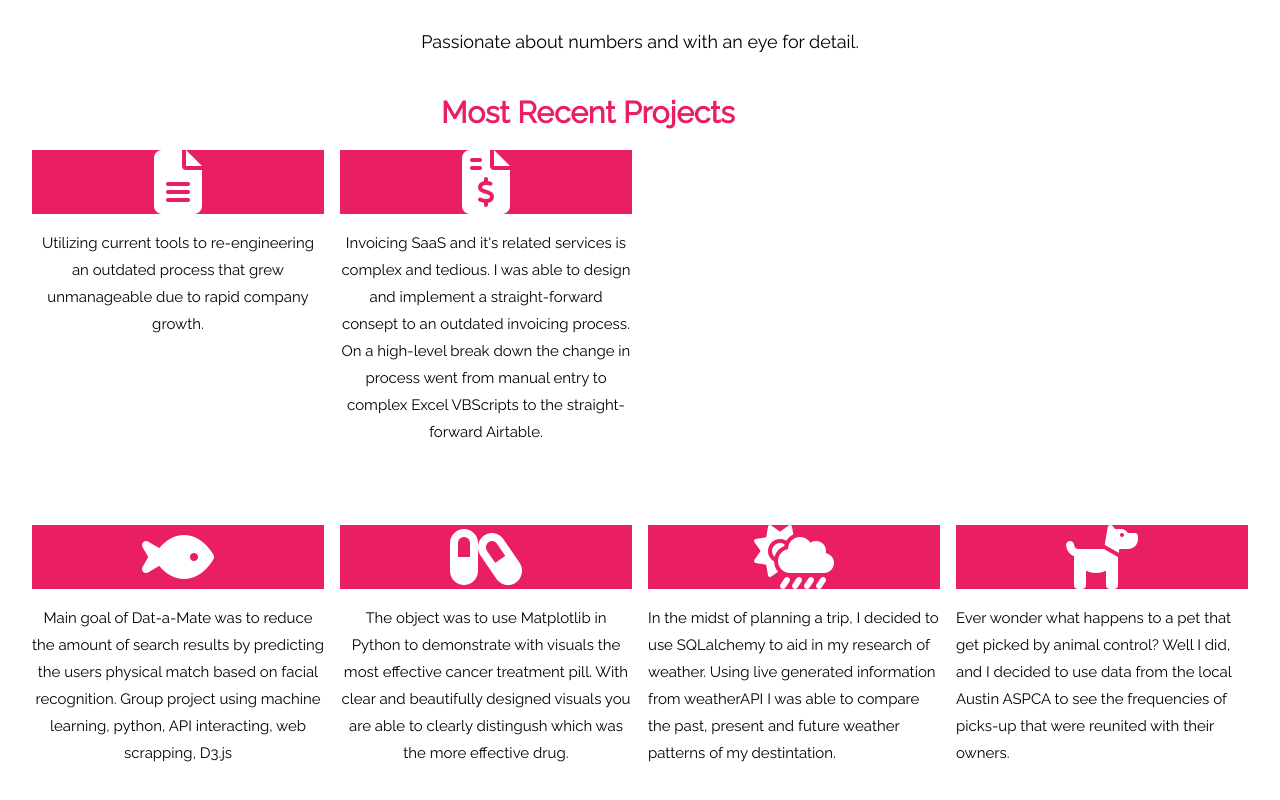
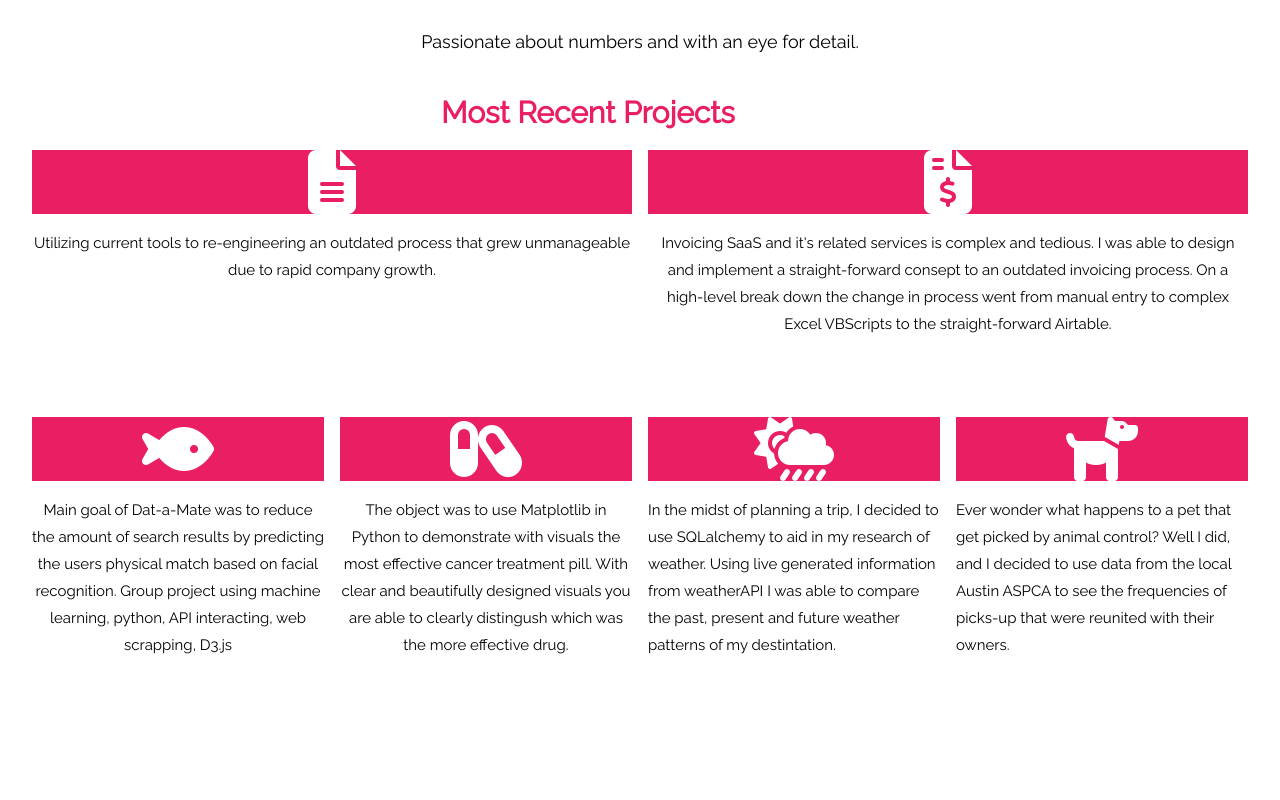
Before and after one commit to Serruhb/Serruhb.github.io, a plain HTML site: page index.html in a window 1280 px wide. Shown: the part 1620-2420 px from the top of the page. Drawn offline with nearby package versions, Linux system fonts and the light colour scheme.

Commit message:
Update index.html

```diff
--- a/index.html
+++ b/index.html
@@ -132,11 +132,11 @@
                 <h2 class="large w3-center w3-text-pink">Most Recent Projects</h2>
             </div>
             <div class="w3-row-padding" style="margin-top:64px">
-                <div class="w3-col l3 m6">
+                <div class="w3-container w3-half">
                  <a href="https://github.com/Serruhb/RequestForm" target="_blank"><i class="fas fa-file-alt w3-pink w3-jumbo w3-hover-opacity w3-center" style = width:100%></i></a>
                 <p class="w3-center">Utilizing current tools to re-engineering an outdated process that grew unmanageable due to rapid company growth.</p>
                 </div>
-                <div class="w3-col l3 m6">
+                <div class="w3-container w3-half">
                 <a href="https://github.com/Serruhb/InvoicingProcessImprovementWithAirtable/blob/main/README.md" target="_blank"><i class="fas fa-file-invoice-dollar w3-pink w3-jumbo w3-hover-opacity w3-center" style = width:100%  ></i></a>
                 <p class="w3-center">Invoicing SaaS and it's related services is complex and tedious. I was able to design and implement a straight-forward consept to an outdated invoicing process. On a high-level break down the change in process went from manual entry to complex Excel VBScripts to the straight-forward Airtable.</p>
                 </div>
```
